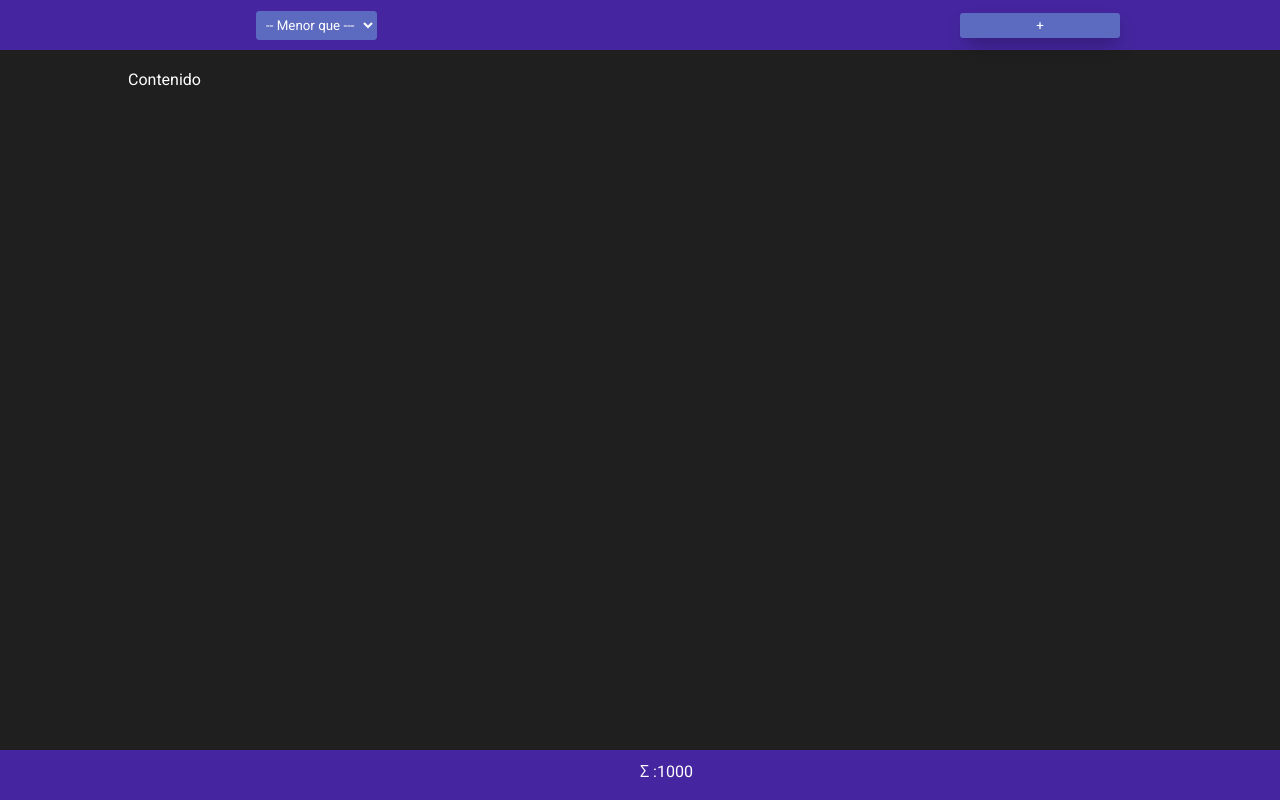
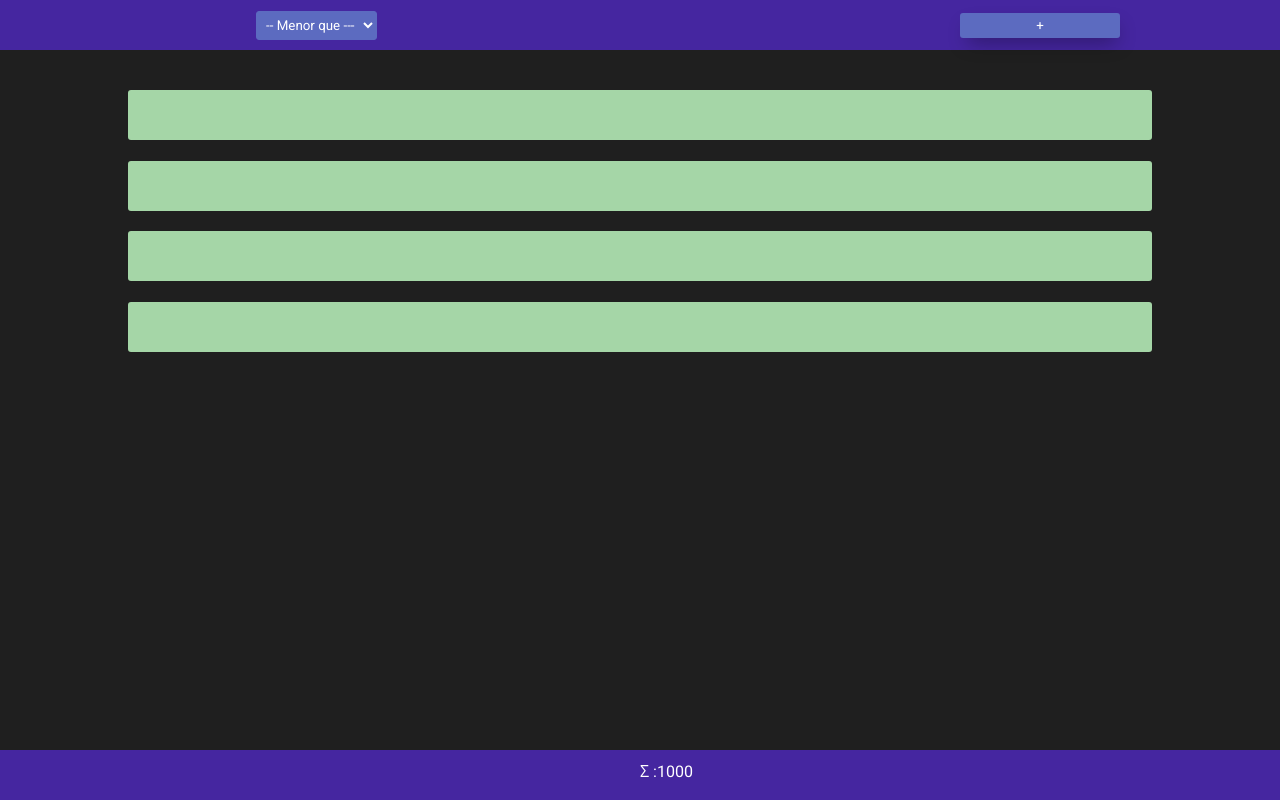
Before and after one commit to shashinvision/front_heroes, a Nuxt app: page / in a window 1280 px wide. Built offline with nearby package versions, Linux system fonts and the light colour scheme.

Commit message:
ADD - contadores

```diff
--- a/components/Content.vue
+++ b/components/Content.vue
@@ -1,12 +1,20 @@
 <template>
   <div class="content centrar">
-    <p>Contenido</p>
+    <contador />
+    <contador />
+    <contador />
+    <contador />
   </div>
 </template>
 
 <script>
+import contador from "./contador";
+
 export default {
   name: "FrontHeroesContent",
+  components: {
+    contador,
+  },
 
   data() {
     return {};
--- a/components/contador.vue
+++ b/components/contador.vue
@@ -1,5 +1,5 @@
 <template>
-  <div></div>
+  <div class="contador-container"></div>
 </template>
 
 <script>
@@ -16,4 +16,12 @@ export default {
 };
 </script>
 
-<style lang="css" scoped></style>
+<style lang="css" scoped>
+.contador-container {
+  margin-top: 2%;
+  width: 100%;
+  height: 50px;
+  border-radius: 3px;
+  background-color: #a5d6a7 !important;
+}
+</style>
```
